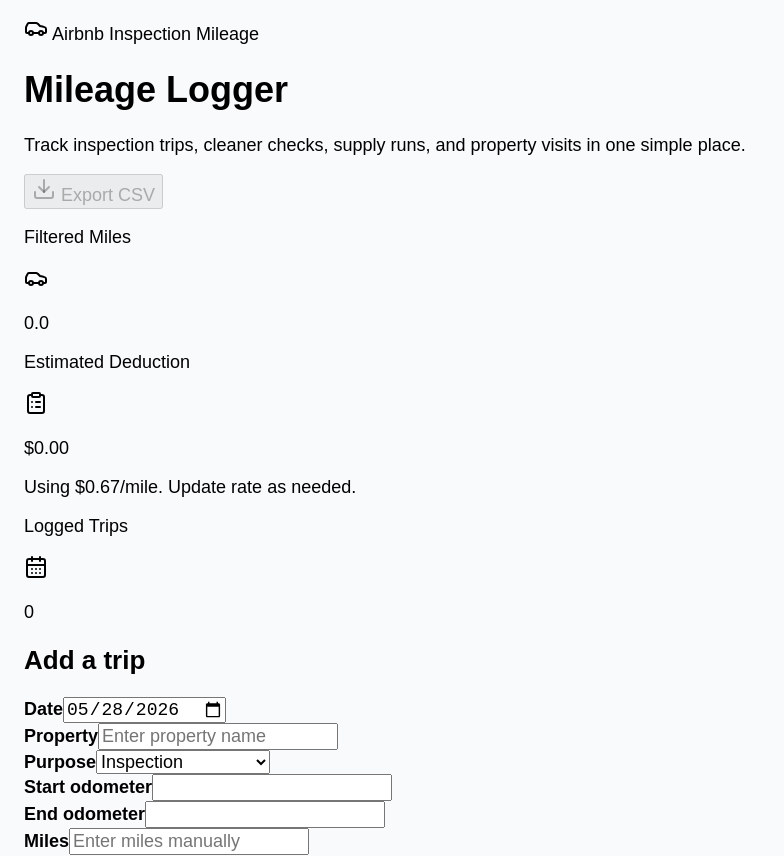
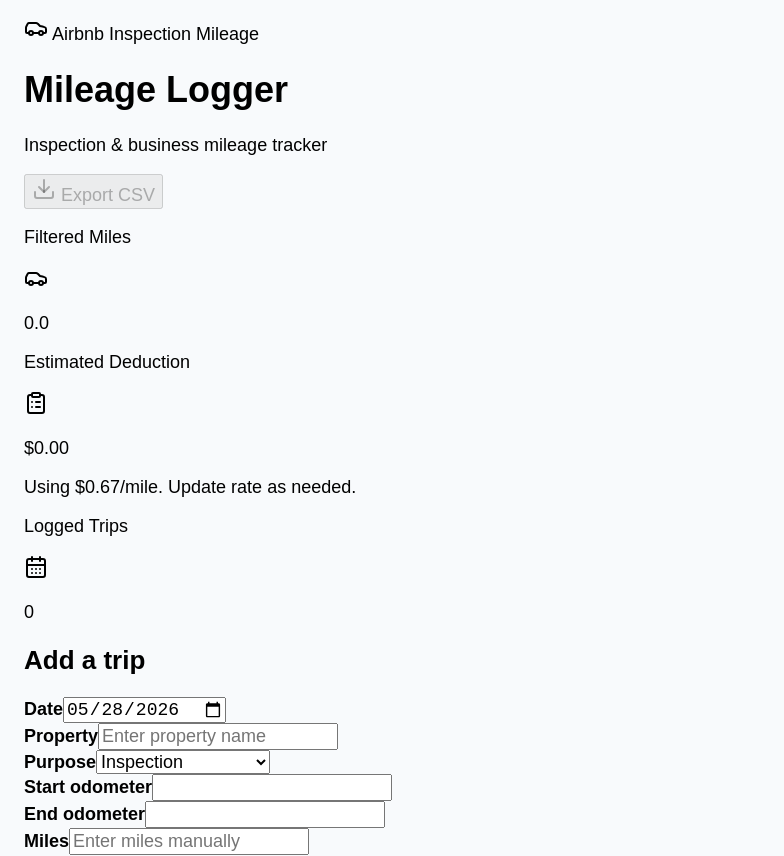
Before and after one commit to howmanymilestohome/airbnb-mileage-logger, a React (Vite) app: page / in a window 1280 px wide. Shown: the top 856 px of the page, without its empty margins (0-784 px from the left). Built offline with nearby package versions, Linux system fonts and the light colour scheme.

Commit message:
Update App.jsx

```diff
--- a/src/App.jsx
+++ b/src/App.jsx
@@ -191,9 +191,9 @@ export default function AirbnbMileageLogger() {
               <Car className="h-4 w-4" /> Airbnb Inspection Mileage
             </div>
             <h1 className="text-3xl font-bold tracking-tight text-slate-900 md:text-4xl">Mileage Logger</h1>
-            <p className="mt-2 max-w-2xl text-slate-600">
-              Track inspection trips, cleaner checks, supply runs, and property visits in one simple place.
-            </p>
+            <p className="text-sm text-slate-500">
+  Inspection & business mileage tracker
+</p>
           </div>
 
           <Button onClick={exportCsv} className="rounded-2xl shadow-sm" disabled={filteredEntries.length === 0}>
```
